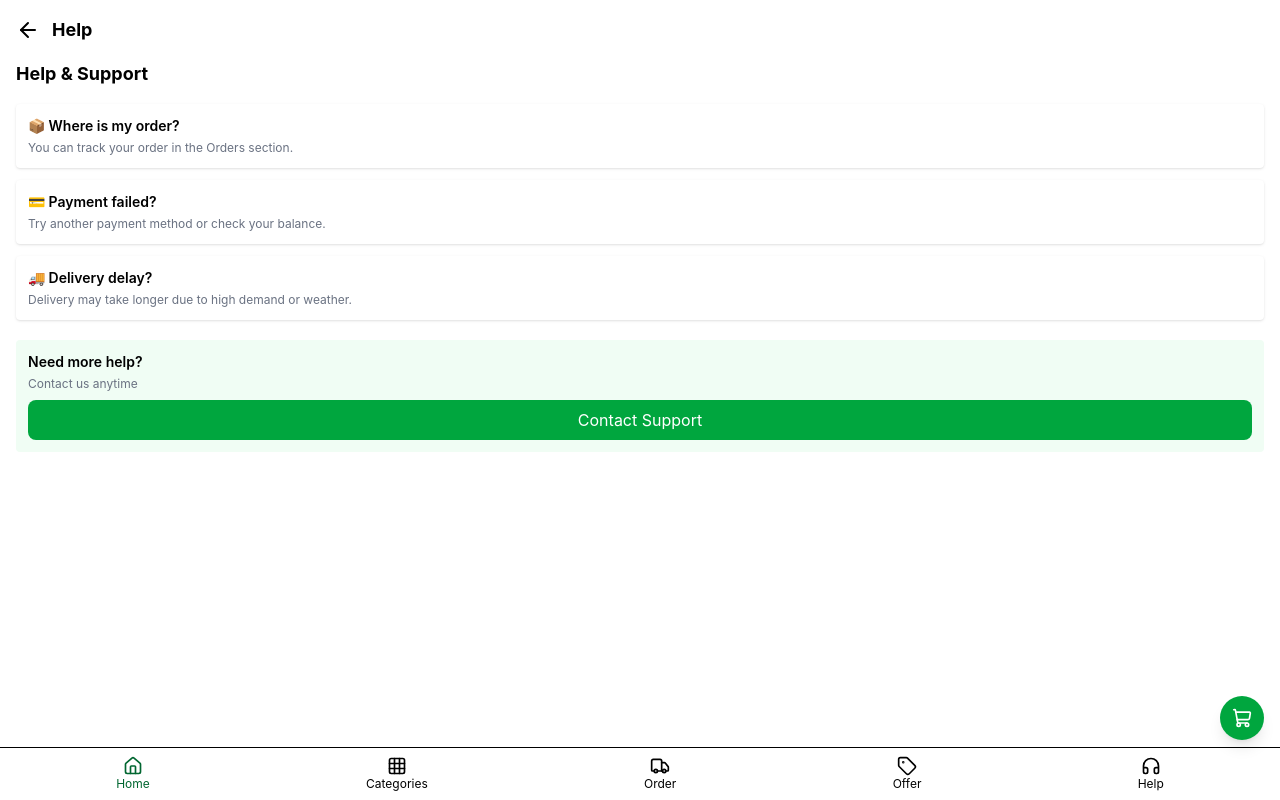
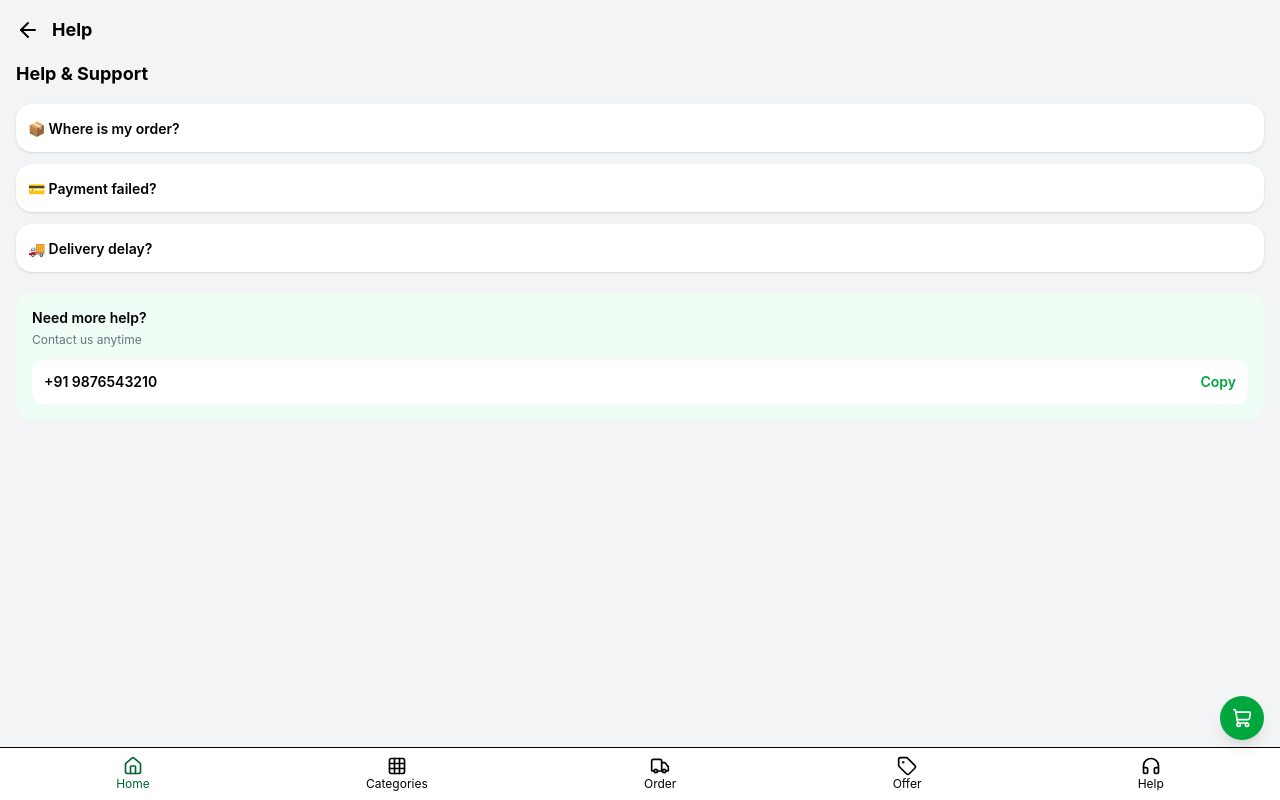
Before and after one commit to pritamkumar2080/loocals-app, a React (Vite) app: page /help in a window 1280 px wide. Built offline with nearby package versions, Linux system fonts and the light colour scheme; no server answers.

Commit message:
fix help

```diff
--- a/src/pages/Help.jsx
+++ b/src/pages/Help.jsx
@@ -1,9 +1,33 @@
 import BackHeader from "../components/BackHeader";
-import React from "react";
+import React, { useState } from "react";
 
 const Help = () => {
+
+  // 🔥 OPEN FAQ
+  const [openFaq, setOpenFaq] = useState(null);
+
+  // 🔥 COPY STATE
+  const [copied, setCopied] = useState(false);
+
+  // 🔥 SUPPORT NUMBER
+  const supportNumber = "+91 9876543210";
+
+  // 🔥 COPY NUMBER
+  const handleCopy = () => {
+
+    navigator.clipboard.writeText(supportNumber);
+
+    setCopied(true);
+
+    setTimeout(() => {
+      setCopied(false);
+    }, 2000);
+
+  };
+
   return (
-    <div className="p-4 pb-20">
+    <div className="p-4 pb-20 bg-gray-100 min-h-screen">
+
       <BackHeader title="Help" />
 
       <h2 className="text-lg font-bold mb-4">
@@ -13,37 +37,160 @@ const Help = () => {
       {/* FAQ */}
       <div className="space-y-3">
 
-        <div className="bg-white p-3 rounded shadow-sm">
+        {/* ORDER */}
+        <div className="bg-white p-3 rounded-2xl shadow-sm">
+
+          <button
+            onClick={() =>
+              setOpenFaq(
+                openFaq === "order"
+                  ? null
+                  : "order"
+              )
+            }
+            className="w-full text-left"
+          >
+
             <p className="font-semibold text-sm">
               📦 Where is my order?
             </p>
-          <p className="text-xs text-gray-500 mt-1">
-            You can track your order in the Orders section.
+
+          </button>
+
+          {openFaq === "order" && (
+
+            <div className="mt-3 text-xs text-gray-500 leading-6">
+
+              <p>
+                Your order can be tracked from
+                the Orders section.
               </p>
+
+              <p>
+                Once the order is shipped,
+                live tracking will appear.
+              </p>
+
+              <p>
+                Delivery updates are shown
+                automatically in the app.
+              </p>
+
+              <p>
+                If your order is delayed,
+                support will notify you.
+              </p>
+
             </div>
 
-        <div className="bg-white p-3 rounded shadow-sm">
+          )}
+
+        </div>
+
+        {/* PAYMENT */}
+        <div className="bg-white p-3 rounded-2xl shadow-sm">
+
+          <button
+            onClick={() =>
+              setOpenFaq(
+                openFaq === "payment"
+                  ? null
+                  : "payment"
+              )
+            }
+            className="w-full text-left"
+          >
+
             <p className="font-semibold text-sm">
               💳 Payment failed?
             </p>
-          <p className="text-xs text-gray-500 mt-1">
-            Try another payment method or check your balance.
+
+          </button>
+
+          {openFaq === "payment" && (
+
+            <div className="mt-3 text-xs text-gray-500 leading-6">
+
+              <p>
+                Payment may fail due to
+                low balance or network issues.
               </p>
+
+              <p>
+                Please retry after checking
+                your internet connection.
+              </p>
+
+              <p>
+                You can also try another
+                payment method.
+              </p>
+
+              <p>
+                If money is deducted,
+                refund is usually automatic.
+              </p>
+
             </div>
 
-        <div className="bg-white p-3 rounded shadow-sm">
+          )}
+
+        </div>
+
+        {/* DELIVERY */}
+        <div className="bg-white p-3 rounded-2xl shadow-sm">
+
+          <button
+            onClick={() =>
+              setOpenFaq(
+                openFaq === "delivery"
+                  ? null
+                  : "delivery"
+              )
+            }
+            className="w-full text-left"
+          >
+
             <p className="font-semibold text-sm">
               🚚 Delivery delay?
             </p>
-          <p className="text-xs text-gray-500 mt-1">
-            Delivery may take longer due to high demand or weather.
+
+          </button>
+
+          {openFaq === "delivery" && (
+
+            <div className="mt-3 text-xs text-gray-500 leading-6">
+
+              <p>
+                Delivery may be delayed due
+                to weather or high demand.
               </p>
+
+              <p>
+                Our delivery partners try
+                to deliver as fast as possible.
+              </p>
+
+              <p>
+                You can check delivery status
+                from your Orders page.
+              </p>
+
+              <p>
+                We appreciate your patience
+                and support.
+              </p>
+
+            </div>
+
+          )}
+
         </div>
 
       </div>
 
       {/* CONTACT */}
-      <div className="mt-5 bg-green-50 p-3 rounded">
+      <div className="mt-5 bg-green-50 p-4 rounded-2xl">
 
         <p className="font-semibold text-sm">
           Need more help?
@@ -53,9 +200,21 @@ const Help = () => {
           Contact us anytime
         </p>
 
-        <button className="mt-2 w-full bg-green-600 text-white py-2 rounded-lg">
-          Contact Support
+        {/* NUMBER */}
+        <div className="mt-3 bg-white rounded-xl p-3 flex justify-between items-center">
+
+          <span className="font-semibold text-sm">
+            {supportNumber}
+          </span>
+
+          <button
+            onClick={handleCopy}
+            className="text-green-600 text-sm font-semibold"
+          >
+            {copied ? "Copied" : "Copy"}
           </button>
+
+        </div>
 
       </div>
 
```
Lines whose indentation alone changed are shown as unchanged.
